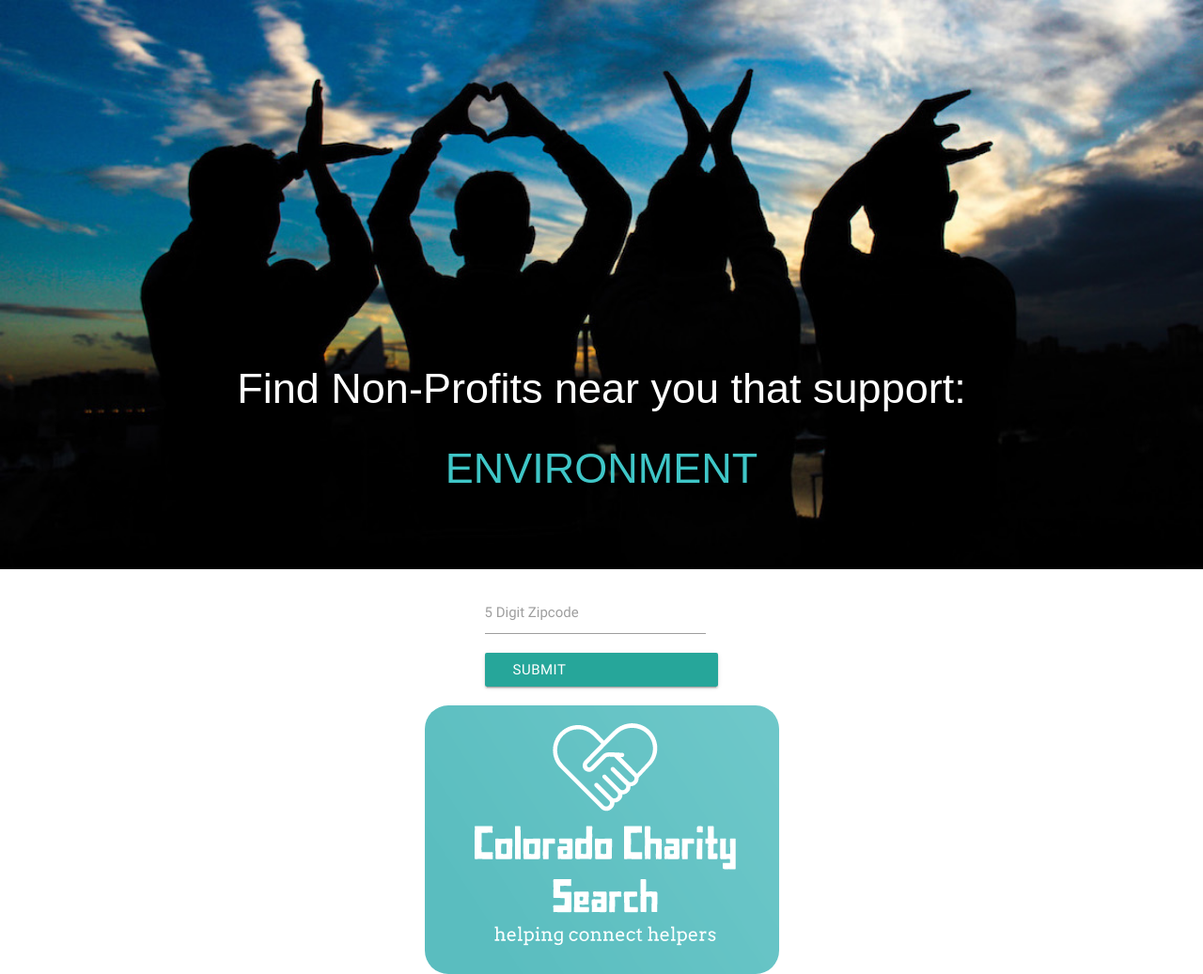
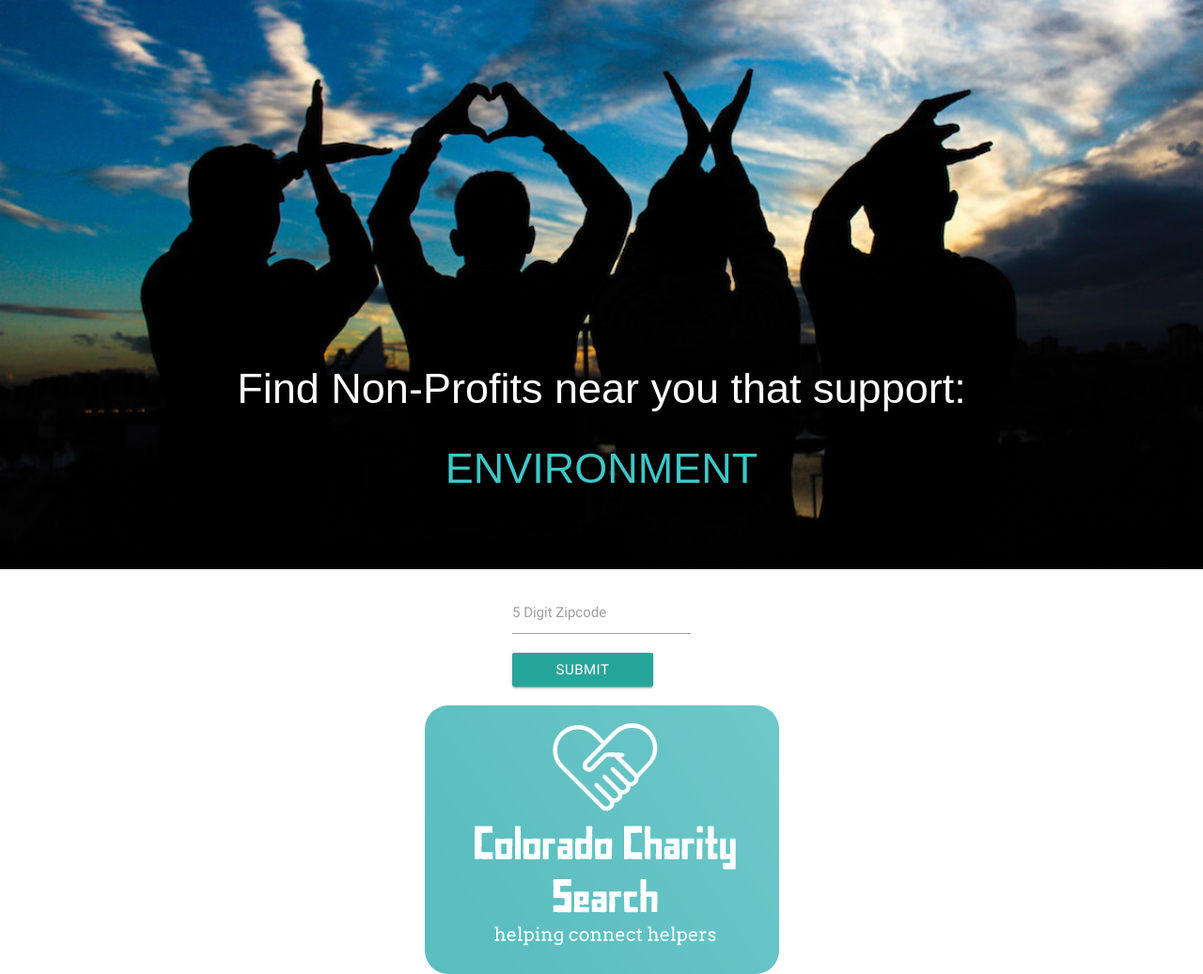
Before and after one commit to KyleReubendale/Q1-Project, a plain HTML site: page index.html in a window 1280 px wide. Shown: the whole page at 94% size. Drawn offline with nearby package versions, Linux system fonts and the light colour scheme; some packages are replaced by stand-ins of ours; a script that the page names is missing.

Commit message:
added readme

```diff
--- a/style.css
+++ b/style.css
@@ -20,9 +20,14 @@
 .searchSection {
   margin-top: 125px;
 }
-
-input {
-  max-width: 235px;
+:link{
+  color: #3FC6C7;
+}
+/*input {
+  max-width: 200px;
+}*/
+button {
+  max-width: 150px;
 }
 
 form {
```
Also changed, not shown: readme.md (added).
